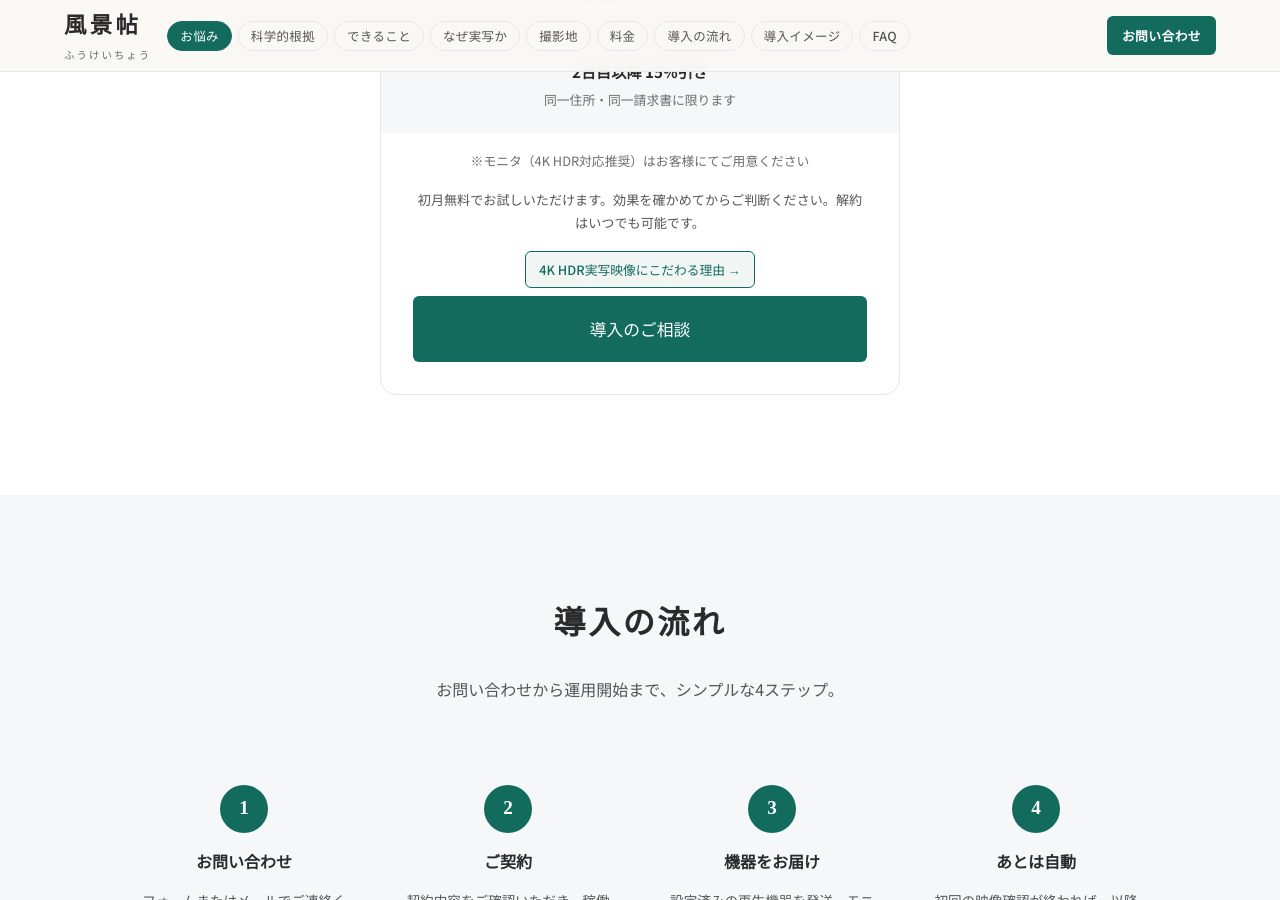
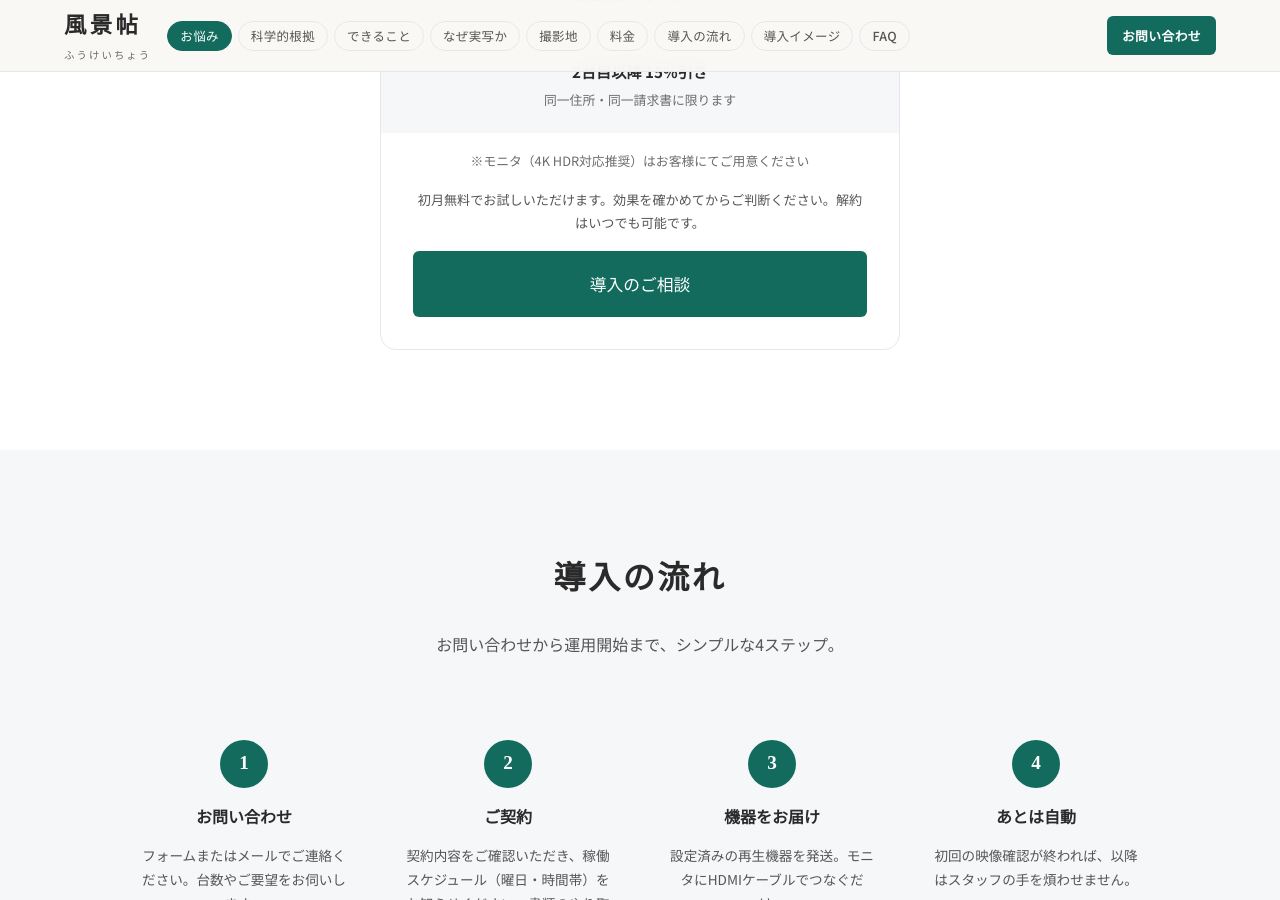
Before and after one commit to dr836gnypeq-ctrl/fukeichou-site, a Jekyll site: the page built from index.html, in a window 1280 px wide and 900 px high, scrolled down 7686 px. Built offline with Jekyll 4.4.1, drawn with Linux system fonts in a browser that asks for light colours; nearby versions of some CDN libraries.

Commit message:
fix: remove quality link from pricing section

```diff
--- a/index.html
+++ b/index.html
@@ -336,7 +336,6 @@ description: 待合室のモニターに何を流すか迷っていませんか
 <div class="pricing-discount"><p><strong>2台目以降 15%引き</strong><br><small>同一住所・同一請求書に限ります</small></p></div>
 <div class="pricing-note"><p>※モニタ（4K HDR対応推奨）はお客様にてご用意ください</p></div>
 <div class="pricing-trial"><p>初月無料でお試しいただけます。効果を確かめてからご判断ください。解約はいつでも可能です。</p></div>
-<p style="text-align:center;margin-bottom:8px"><a href="{{ '/quality/' | relative_url }}" class="text-link-btn">4K HDR実写映像にこだわる理由 →</a></p>
 <a href="#contact" class="btn btn-primary btn-lg">導入のご相談</a>
 </div>
 </div>
```
